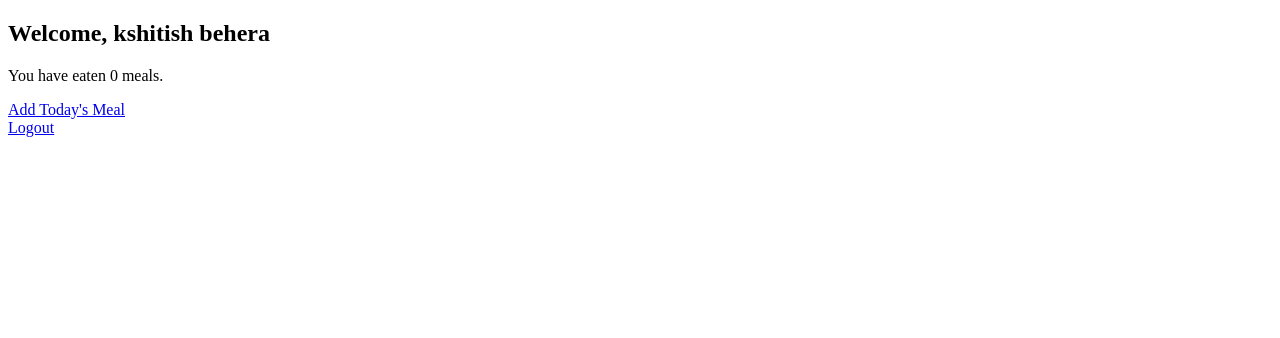
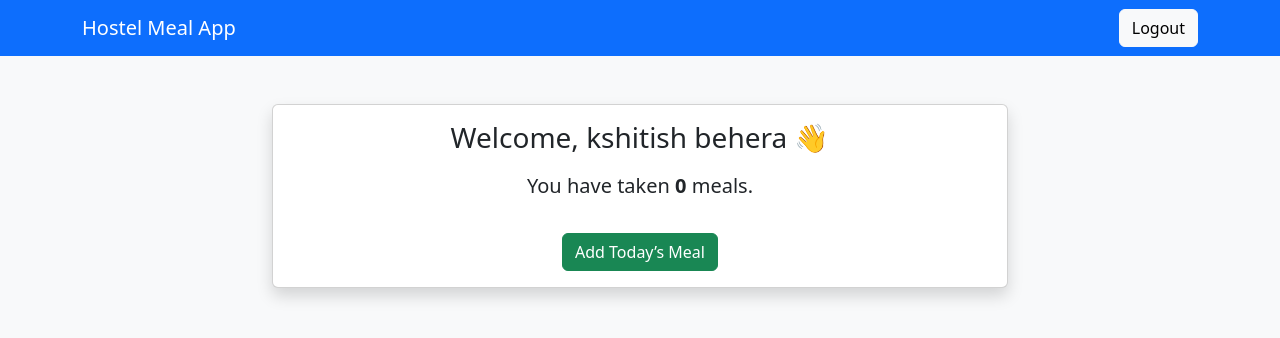
Before and after one commit to aloha17-light/hostel-meal-app, a Flask app: page /dashboard in a window 1280 px wide. Shown: the top 338 px of the page. Run offline with Flask 3, Linux system fonts and the light colour scheme; a user stored in the database is signed in; data that the repository does not hold is empty.

Commit message:
Your update message here

```diff
--- a/templates/dashboard.html
+++ b/templates/dashboard.html
@@ -1,10 +1,37 @@
 <!DOCTYPE html>
-<html>
-<head><title>Dashboard</title></head>
-<body>
-  <h2>Welcome, {{ name }}</h2>
-  <p>You have eaten {{ meal_count }} meals.</p>
-  <a href="/add_meal">Add Today's Meal</a><br>
-  <a href="/logout">Logout</a>
+<html lang="en">
+<head>
+    <meta charset="UTF-8">
+    <title>Dashboard</title>
+    <!-- Bootstrap CSS -->
+    <link href="https://cdn.jsdelivr.net/npm/bootstrap@5.3.3/dist/css/bootstrap.min.css" rel="stylesheet">
+</head>
+<body class="bg-light">
+
+    <!-- Navbar -->
+    <nav class="navbar navbar-expand-lg navbar-dark bg-primary">
+        <div class="container">
+            <a class="navbar-brand" href="#">Hostel Meal App</a>
+            <div class="ms-auto">
+                <a class="btn btn-light" href="/logout">Logout</a>
+            </div>
+        </div>
+    </nav>
+
+    <!-- Main Dashboard -->
+    <div class="container mt-5">
+        <div class="row justify-content-center">
+            <div class="col-md-8">
+                <div class="card shadow">
+                    <div class="card-body text-center">
+                        <h3 class="card-title mb-3">Welcome, {{ name }} 👋</h3>
+                        <p class="card-text fs-5">You have taken <strong>{{ meal_count }}</strong> meals.</p>
+                        <a href="/add_meal" class="btn btn-success mt-3">Add Today’s Meal</a>
+                    </div>
+                </div>
+            </div>
+        </div>
+    </div>
+
 </body>
 </html>
```
